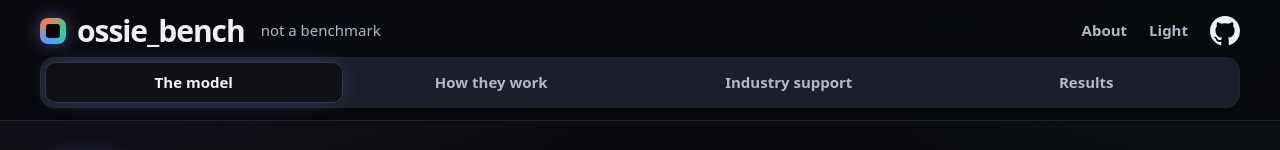
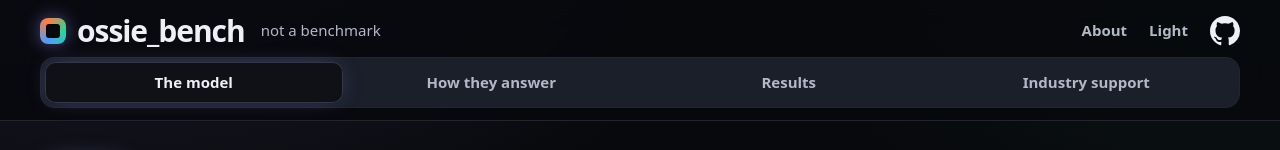
Before and after one commit to djouallah/ossie_bench, a plain HTML site: page docs/index.html in a window 1280 px wide. Shown: the top 150 px of the page. Drawn offline with Linux system fonts and the light colour scheme.

Commit message:
Dashboard tabs: The model, How they answer, Results, Industry support
Co-Authored-By: Claude Opus 5.5 <noreply@anthropic.com>

```diff
--- a/docs/index.html
+++ b/docs/index.html
@@ -400,9 +400,9 @@ footer { padding: 36px 0 48px; color: var(--muted); font-size: 13px; }
   <nav id="nav">
     <span class="ind" aria-hidden="true"></span>
     <a href="#model">The model</a>
-    <a href="#answer">How they work</a>
+    <a href="#answer">How they answer</a>
+    <a href="#results">Results</a>
     <a href="#support">Industry support</a>
-    <a href="#results">Results</a>
   </nav>
 </div></div>
 
@@ -414,7 +414,7 @@ footer { padding: 36px 0 48px; color: var(--muted); font-size: 13px; }
   <div id="graphs"></div>
 </section>
 
-<!-- ============================== 2. how they work -->
+<!-- ============================== 2. how they answer -->
 <section id="answer" class="view">
   <div class="subtabs" id="st-answer">
     <button type="button" data-k="ossie"><span class="dot ossie"></span>Ossie</button>
@@ -521,7 +521,7 @@ footer { padding: 36px 0 48px; color: var(--muted); font-size: 13px; }
 
 </section>
 
-<!-- ============================== 3. industry support -->
+<!-- ============================== 4. industry support -->
 <section id="support" class="view">
   <div class="card stack">
     <header class="stack" style="gap:6px"><h3>What each platform does with an Ossie file</h3>
@@ -552,7 +552,7 @@ footer { padding: 36px 0 48px; color: var(--muted); font-size: 13px; }
   </div>
 </section>
 
-<!-- ============================== 4. results -->
+<!-- ============================== 3. results -->
 <section id="results" class="view">
   <div class="subtabs" id="st-results">
     <button type="button" data-k="q">Queries and answers</button>
@@ -1192,7 +1192,7 @@ footer { padding: 36px 0 48px; color: var(--muted); font-size: 13px; }
 
   })();
 
-  // ---------- 4. results: every question's queries and answers, and the grid
+  // ---------- 3. results: every question's queries and answers, and the grid
   (function () {
     function why(s) {
       s = s.replace(/^\**(match|differs|partial|refused|reference)\**\s*[:,;.]?\s*/, "").replace(/^\((.*)\)$/, "$1");
@@ -1235,7 +1235,7 @@ footer { padding: 36px 0 48px; color: var(--muted); font-size: 13px; }
   $("qview").addEventListener("click", function (e) { var b = e.target.closest("button[data-tab]"); if (b) show(cur.q, b.dataset.tab); });
 
   // ---------- routing: the 4 tabs, and About
-  var VIEWS = ["model", "answer", "support", "results", "about"];
+  var VIEWS = ["model", "answer", "results", "support", "about"];
   var nav = $("nav"), ind = nav.querySelector(".ind");
   function moveInd() {
     var a = nav.querySelector('a[aria-current="page"]'); ind.classList.toggle("off", !a); if (!a) return;
```
Also changed, not shown: README.md.
